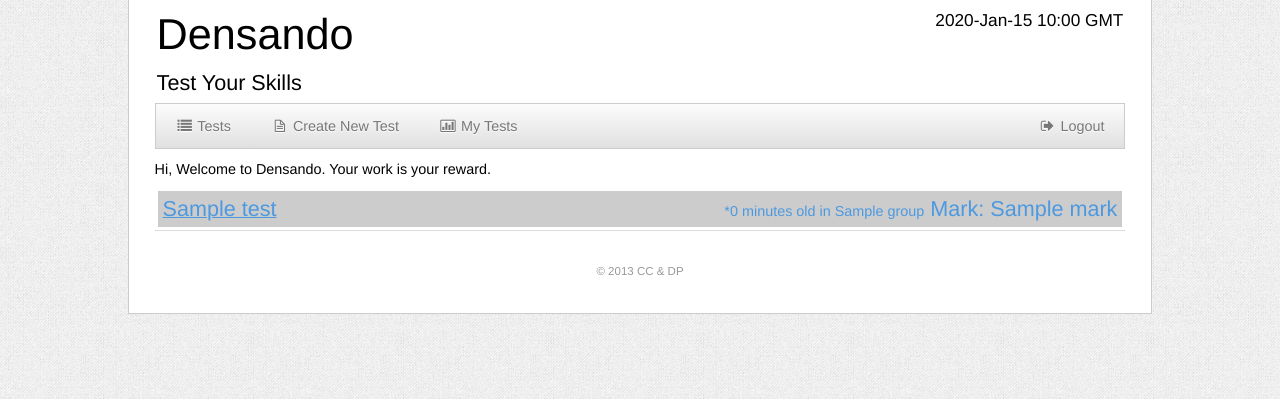
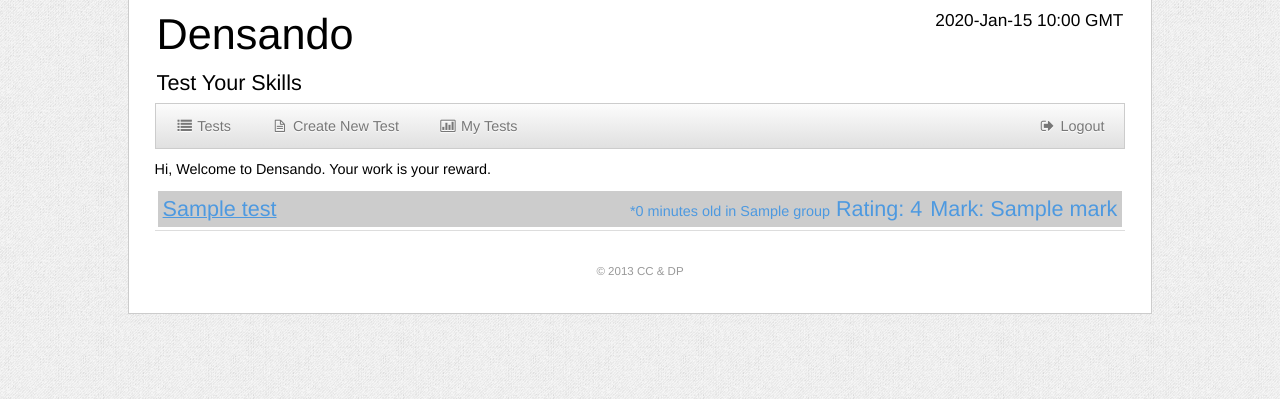
Before and after one commit to pierce403/densando, a Django app: template templates/main.html in a window 1280 px wide. Shown: the part 16-415 px from the top of the page. Run offline with Django 3.2, Linux system fonts and the light colour scheme; the template is opened without the code that fills it: most values are stand-ins (such as "Sample title", 1, 10 or a date in 2020); some libraries are stand-ins or nearby versions.

Commit message:
Added a rating display to test.html

```diff
--- a/templates/test.html
+++ b/templates/test.html
@@ -1,6 +1,9 @@
 <a href="/t/{{test.id}}">
 	<div style="float:right;">
     <p>{% if test.modified %}*{% endif %}{{ test.created|timesince:date }} old in {{ test.group }}</p>
+    {% if test.average_rating %}
+    <h5>  Rating: {{ test.average_rating }}</h5>
+    {% endif %}
     {% if mark.mark %}
     <h5>  Mark: {{ mark.mark }}</h5>
     {% endif %}
```
Also changed, not shown: densando.py (line endings or trailing spaces).
